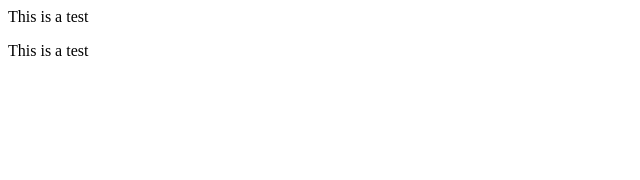
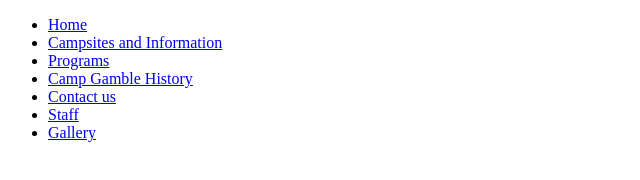
Before and after one commit to squeaker2000/Gamble-Staff, a plain HTML site: page home/index.html in a window 1280 px wide. Shown: the whole page, without its empty margins (0-640 px from the left). Drawn offline with Linux system fonts and the light colour scheme.

Commit message:
nav bar links setup

```diff
--- a/home/index.html
+++ b/home/index.html
@@ -7,10 +7,23 @@
     <title>Document</title>
 </head>
 <body>
-    <header id="header">
-        This is a test
-    </header>
+   <div id="container">
+    <nav>
+        <ul class="mainMenu">
+            <li><a id="nav-link" href=##>Home</a></li>
+            <li><a id="nav-link" href=##>Campsites and Information</a></li> <!--This is where a map of the camp will be-->
+            <li><a id="nav-link" href=##>Programs</a></li> <!--Merit badges-->
+            <li><a id="nav-link" href=##>Camp Gamble History</a></li> <!--I'm not sure about this one yet.  Maybe talk to Aaron about its history and where to look for it-->
+            <li><a id="nav-link" href=##>Contact us</a></li> <!--Social media links, email, phone, etc.-->
+            <li><a id="nav-link" href=##>Staff</a></li> <!--This is where staff sign in and resources will be-->
+            <li><a id="nav-link" href=##>Gallery</a></li> <!--Photo submission will be here?-->
+        </ul>
+    </nav>
+   </div>
 
-    <p>This is a test</p>
+   <main id="main-content">
+
+   </main>
+
 </body>
 </html>
```
